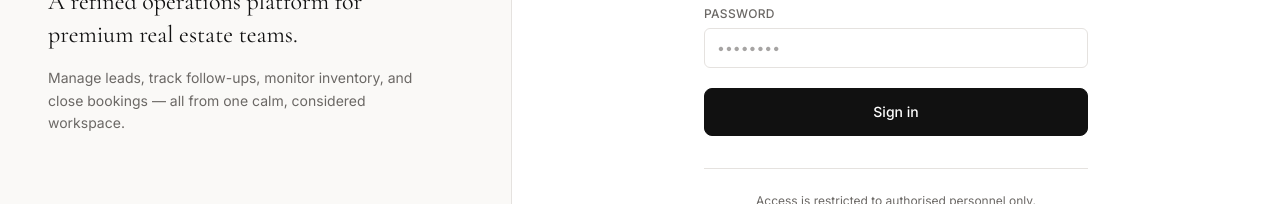
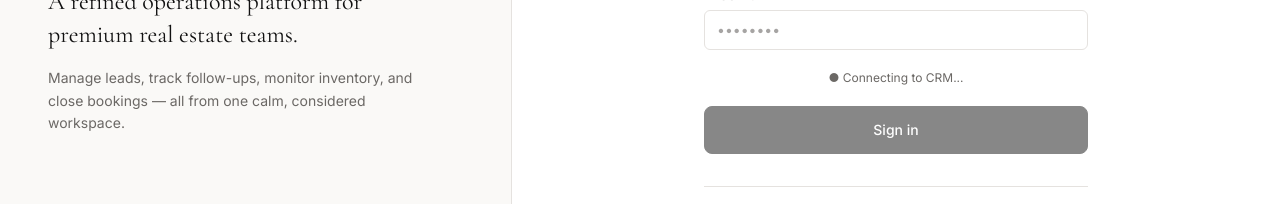
Before and after one commit to Mdjeffri25/Raiz_Realtors, a React (Vite) app in the folder Real-Estate-FrontEnd/project/: page /login in a window 1280 px wide. Shown: the part 379-583 px from the top of the page. Built offline with nearby package versions, Linux system fonts and the light colour scheme; no server answers.

Commit message:
Add CRM backend readiness status

```diff
--- a/Real-Estate-FrontEnd/project/src/pages/Login.jsx
+++ b/Real-Estate-FrontEnd/project/src/pages/Login.jsx
@@ -1,11 +1,31 @@
-import { useState } from 'react';
+import { useEffect, useState } from 'react';
 import { useNavigate, useLocation } from 'react-router-dom';
 import { useAuth } from '../context/AuthContext';
 import { useToast } from '../context/ToastContext';
 import { Input } from '../components/ui/FormField';
 import Button from '../components/ui/Button';
+import axiosClient from '../api/axiosClient';
 
 export default function Login() {
+
+  //   useEffect(() => {
+  //   axiosClient.get('/health').catch(() => {
+  //     // Render may be waking up. Ignore the initial error.
+  //   });
+  // }, []);
+  useEffect(() => {
+  const wakeBackend = async () => {
+    try {
+      await axiosClient.get('/health');
+      setBackendReady(true);
+    } catch (error) {
+      setBackendReady(false);
+    }
+  };
+
+  wakeBackend();
+}, []);
+
   const { login } = useAuth();
   const { showSuccess, showError } = useToast();
   const navigate = useNavigate();
@@ -15,6 +35,7 @@ export default function Login() {
   const [password, setPassword] = useState('');
   const [error, setError] = useState('');
   const [loading, setLoading] = useState(false);
+  const [backendReady, setBackendReady] = useState(false);
 
   const from = location.state?.from?.pathname || '/dashboard';
 
@@ -119,13 +140,20 @@ export default function Login() {
                 <p className="text-xs text-red-600">{error}</p>
               </div>
             )}
-
+            <div className="text-center text-xs text-raiz-secondary">
+  {backendReady ? (
+    <span className="text-green-700">● CRM ready</span>
+  ) : (
+    <span>● Connecting to CRM...</span>
+  )}
+</div>
             <Button
-              type="submit"
-              className="w-full"
-              size="lg"
-              loading={loading}
-            >
+  type="submit"
+  className="w-full"
+  size="lg"
+  loading={loading}
+  disabled={loading || !backendReady}
+>
               Sign in
             </Button>
           </form>
```
